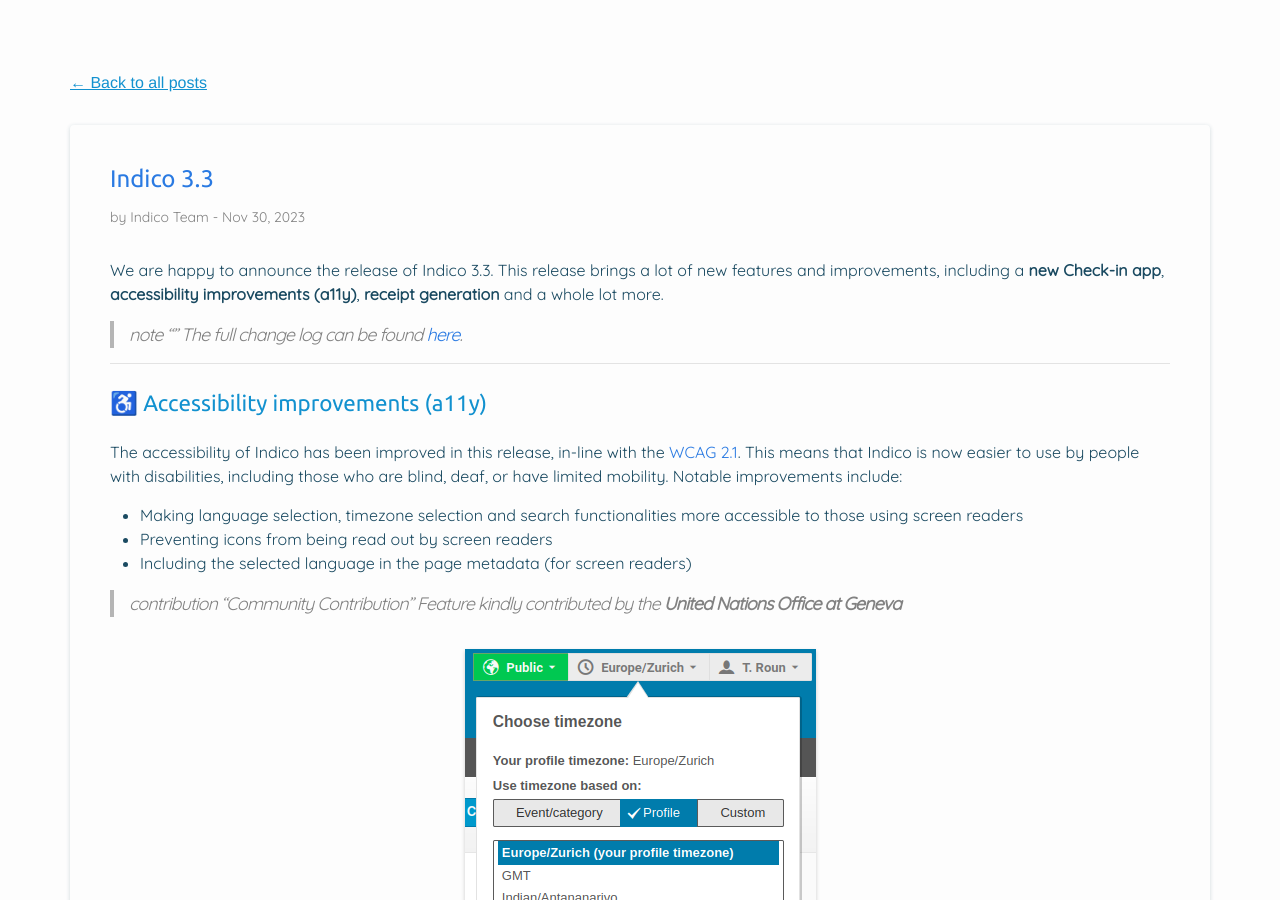
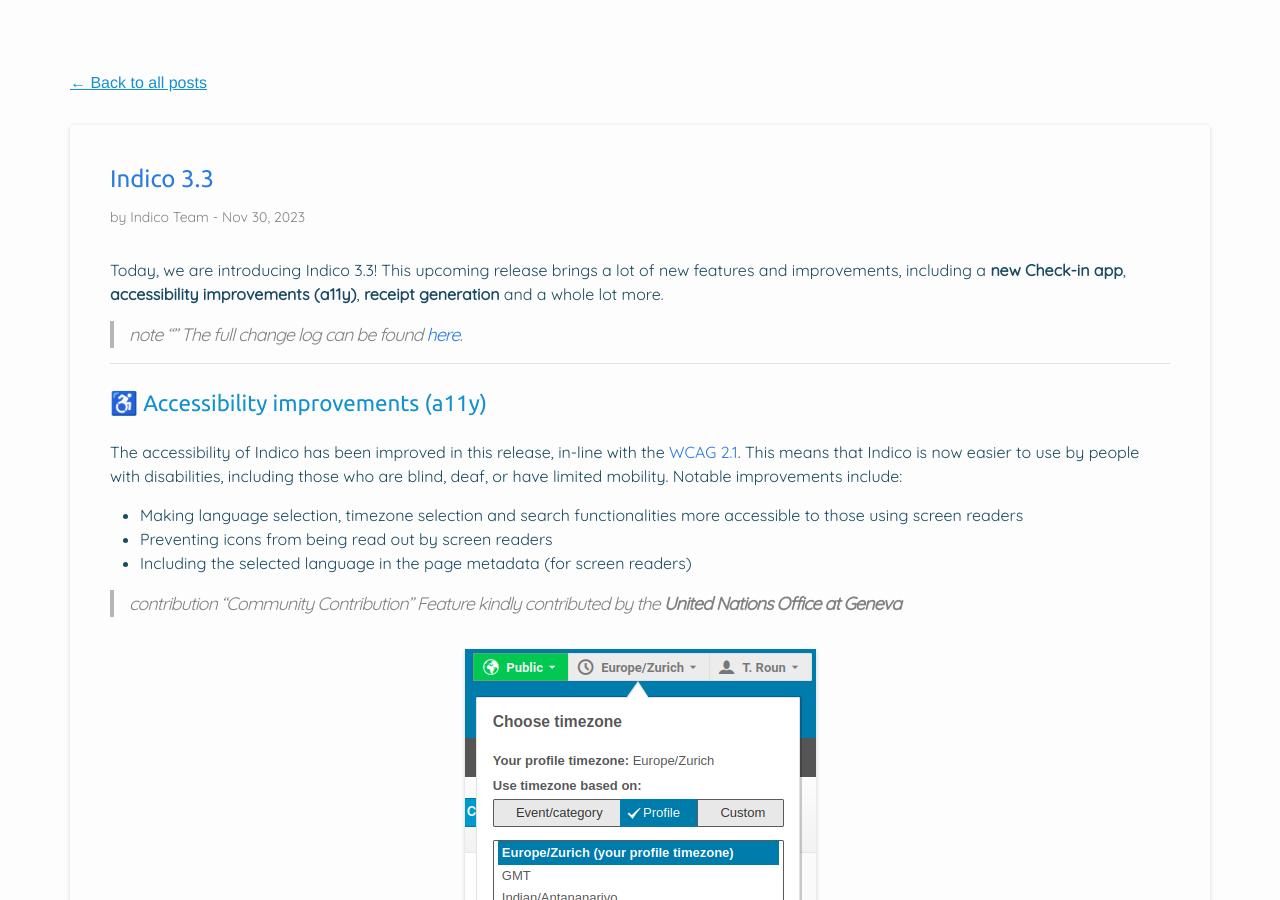
Before and after one commit to indico/indico.github.io, a Jekyll site: the page built from _posts/2023-11-30-indico-3-3-news.md, in a window 1280 px wide and 900 px high, scrolled down 369 px. Built offline with Jekyll 4.4.1, drawn with Linux system fonts in a browser that asks for light colours; nearby versions of some CDN libraries; comment, search, counter and statistics services are not loaded.

Commit message:
Make it clearer that 3.3 is not released yet

```diff
--- a/_posts/2023-11-30-indico-3-3-news.md
+++ b/_posts/2023-11-30-indico-3-3-news.md
@@ -6,7 +6,7 @@
 categories: indico release
 ---
 
-We are happy to announce the release of Indico 3.3. This release brings a lot of new features and improvements, including a **new Check-in app**, **accessibility improvements (a11y)**, **receipt generation** and a whole lot more.
+Today, we are introducing Indico 3.3! This upcoming release brings a lot of new features and improvements, including a **new Check-in app**, **accessibility improvements (a11y)**, **receipt generation** and a whole lot more.
 
 > note ""
 > The full change log can be found [here](https://docs.getindico.io/en/stable/changelog/#v3-3).
```
